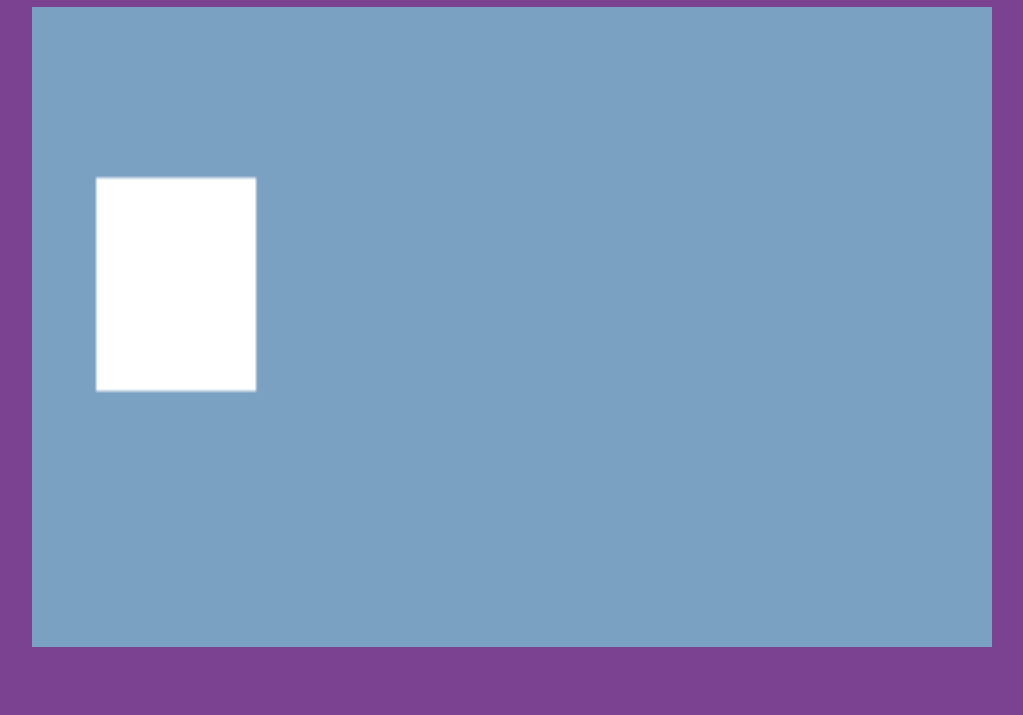
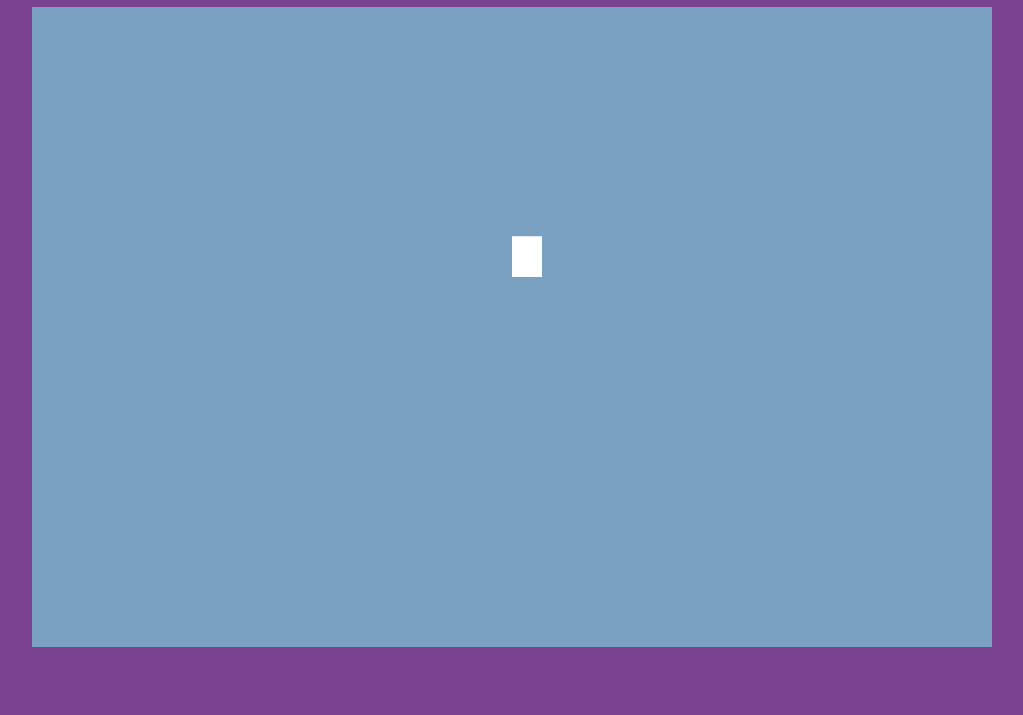
Before and after one commit to vanduynamite/kukulkan, a website: page dist/index.html in a window 1280 px wide. Shown: the part 141-856 px from the top of the page, without its empty margins (128-1151 px from the left). Drawn offline with Linux system fonts and the light colour scheme.

Commit message:
webpack up and running, starting to animate a player

```diff
--- /dev/null
+++ b/src/draw_player.js
@@ -0,0 +1,22 @@
+
+const DrawPlayer = (context, maxHeight=50, angle=0, base=220) => () => {
+  // console.log('refreshing');
+
+  const height = maxHeight - 10*Math.cos(angle);
+  const y = base + 10 * Math.cos(angle);
+  angle += 0.1;
+
+  context.clearRect(0, 0, 960, 640);
+
+  context.beginPath();
+
+  context.rect(480, y, 30, height);
+  context.fillStyle = "#FFFFFF";
+  context.fill();
+
+  context.closePath();
+
+};
+
+
+export default DrawPlayer;
--- /dev/null
+++ b/src/index.js
@@ -0,0 +1,55 @@
+import DrawPlayer from './draw_player.js';
+// import LeftSidebar from './leftsidebar_container';
+
+
+document.addEventListener("DOMContentLoaded", () => {
+  const canvas = document.getElementById('kukulkanvas');
+  const context = canvas.getContext('2d');
+  canvas.width = 960;
+  canvas.height = 640;
+
+  // const game = new Game();
+  // new GameView(game, ctx).start();
+
+  setInterval(DrawPlayer(context), 10);
+
+});
+
+// const draw = (context, maxHeight=50, angle=0, base=220) => () => {
+//   console.log('refreshing');
+//
+//   const height = maxHeight - 10*Math.cos(angle);
+//   y = base + 10*Math.cos(angle);
+//   angle += 0.1;
+//
+//   context.clearRect(0, 0, 960, 640);
+//
+//   context.beginPath();
+//
+//   context.rect(480, y, 30, height);
+//   context.fillStyle = "#FFFFFF";
+//   context.fill();
+//
+//   context.closePath();
+//
+// };
+
+
+
+
+
+
+// context.arc(480, 320, 320, start_angle, end_angle, false);
+// context.fillStyle = "#FFFFFF";
+// context.fill();
+
+// context.rect(center_x, center_y, width, height);
+// context.arc(center_x, center_y, radius, start_angle, end_angle, reverse?)
+
+// draw just a line
+// context.strokeStyle = "rgba(255, 0, 255, 50)";
+// context.stroke();
+
+// as opposed to stroke for outlines...
+// context.fillStyle = "#FFFFFF";
+// context.fill();
--- a/src/main.js
+++ /dev/null
@@ -1,16 +0,0 @@
-
-document.addEventListener("DOMContentLoaded", () => {
-  const canvas = document.getElementById('kukulkanvas');
-  const context = canvas.getContext('2d');
-  // canvasEl.width = Game.DIM_X;
-  // canvasEl.height = Game.DIM_Y;
-
-  // const game = new Game();
-  // new GameView(game, ctx).start();
-
-  context.beginPath();
-  context.rect(20, 40, 50, 50);
-  context.fillStyle = "#FFFFFF";
-  context.fill();
-  context.closePath();
-});
```
Also changed, not shown: package.json (added, +34 -0 lines), dist/index.html, dist/kukulstyle.css, dist/main.js (added), src/collision.js (added), 1 other file.
